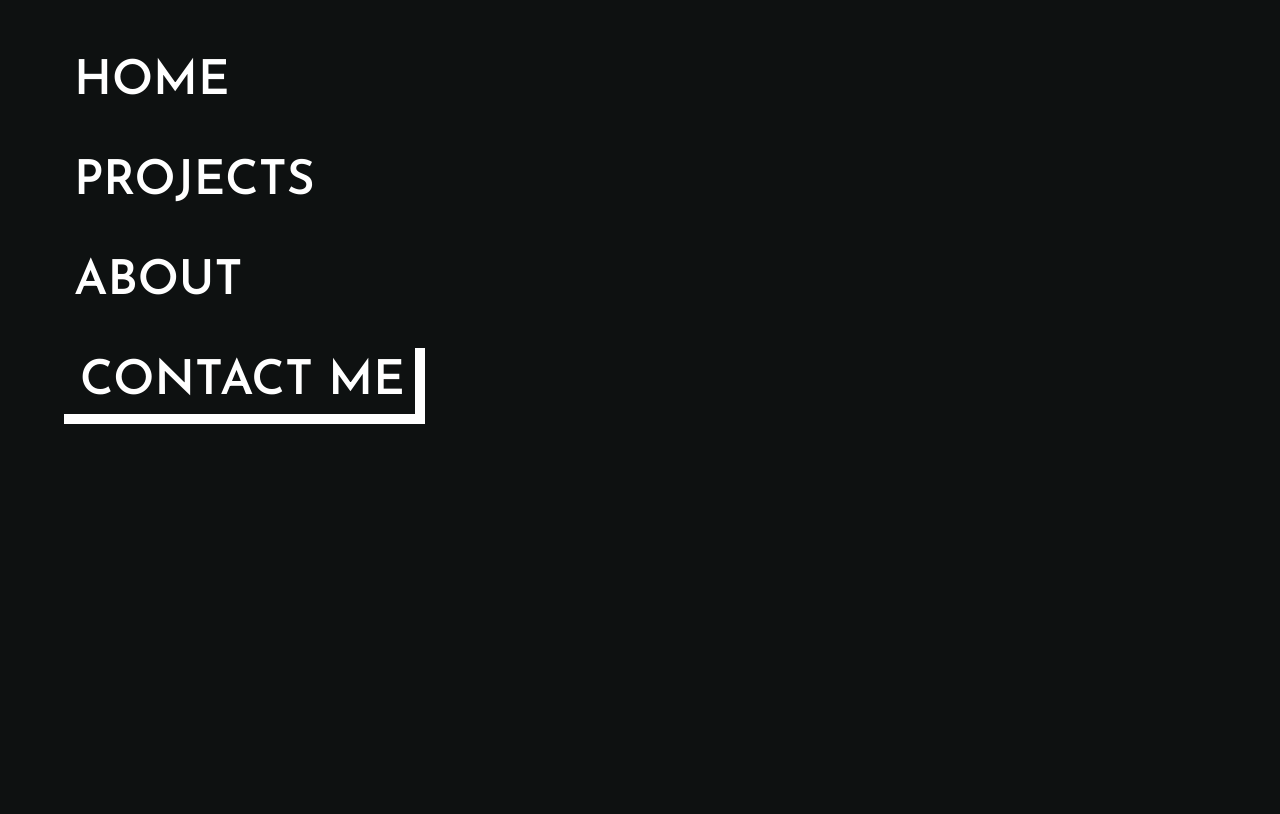
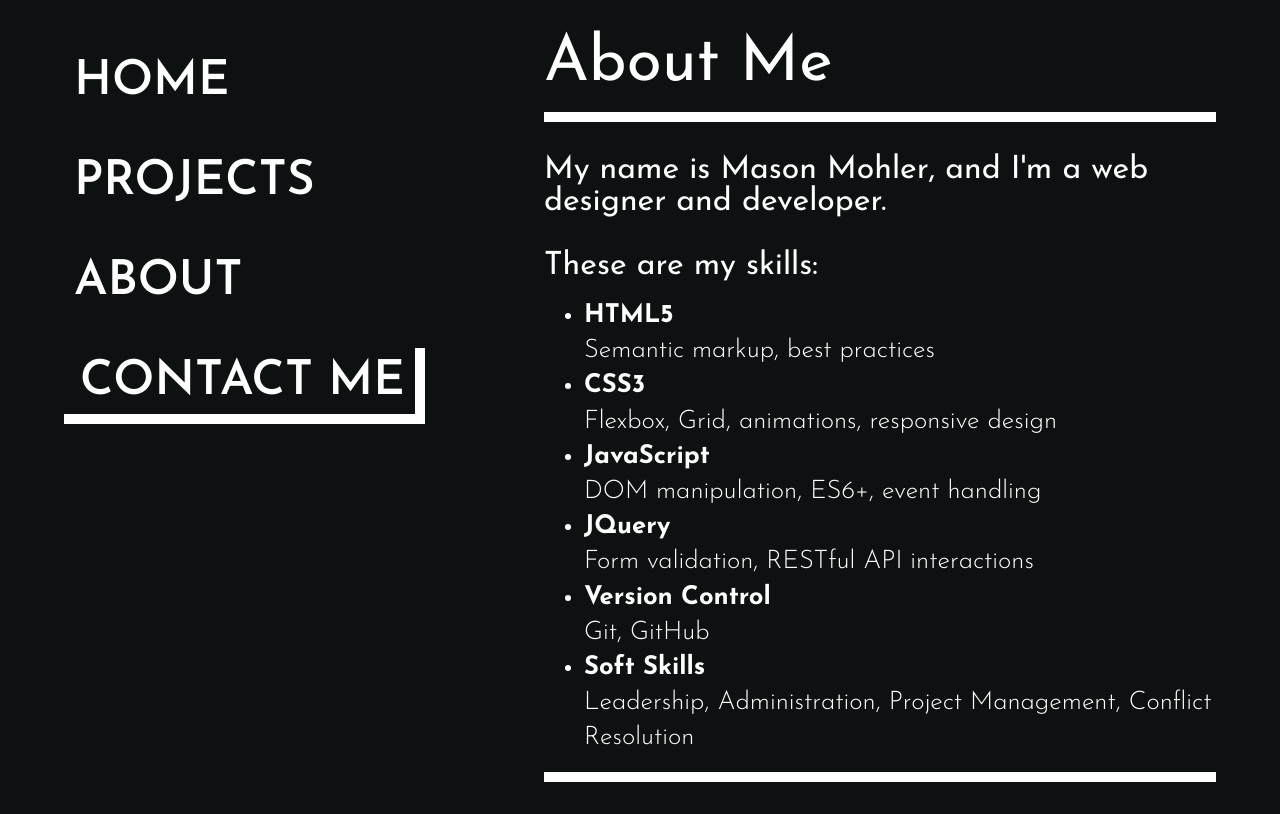
Before and after one commit to masonmohler/portfolio2, a plain HTML site: page about.html in a window 1280 px wide. Drawn offline with Linux system fonts and the light colour scheme.

Commit message:
Added content to pages and updated styling

```diff
--- a/about.html
+++ b/about.html
@@ -19,5 +19,32 @@
       <a href="about.html">About</a>
       <a href="contact.html">Contact Me</a>
     </nav>
+    <div class="aboutMe">
+      <h2>About Me</h2>
+      <p class="about">
+        My name is Mason Mohler, and I'm a web designer and developer.
+      </p>
+      <p>These are my skills:</p>
+      <ul>
+        <li><strong>HTML5</strong> <br />Semantic markup, best practices</li>
+        <li>
+          <strong>CSS3</strong> <br />Flexbox, Grid, animations, responsive
+          design
+        </li>
+        <li>
+          <strong>JavaScript</strong> <br />DOM manipulation, ES6+, event
+          handling
+        </li>
+        <li>
+          <strong>JQuery</strong> <br />Form validation, RESTful API
+          interactions
+        </li>
+        <li><strong>Version Control</strong> <br />Git, GitHub</li>
+        <li>
+          <strong>Soft Skills</strong> <br />Leadership, Administration, Project
+          Management, Conflict Resolution
+        </li>
+      </ul>
+    </div>
   </body>
 </html>
--- a/assets/css/style.css
+++ b/assets/css/style.css
@@ -29,7 +29,7 @@ html {
 
 body {
   font-family: "Josefin Sans", sans-serif;
-  font-weight: 300;
+  font-weight: 400;
   background-color: #0e1111;
   color: #fff;
 }
@@ -109,6 +109,15 @@ p {
   border-bottom: 10px solid;
 }
 
+.about {
+  margin-top: 2rem;
+  padding-bottom: 2rem;
+}
+
+.aboutMe {
+  border-bottom: 10px solid;
+}
+
 #particles-js {
   width: 100%;
   height: 45vh;
@@ -178,3 +187,9 @@ p {
   font-size: 3.4rem;
   grid-area: title;
 }
+
+ul li {
+  font-weight: 300;
+  font-size: 1.6rem;
+  line-height: 2.2rem;
+}
```
Also changed, not shown: projects.html (+19 -0 lines), assets/img/RollInitiative.png (added).
